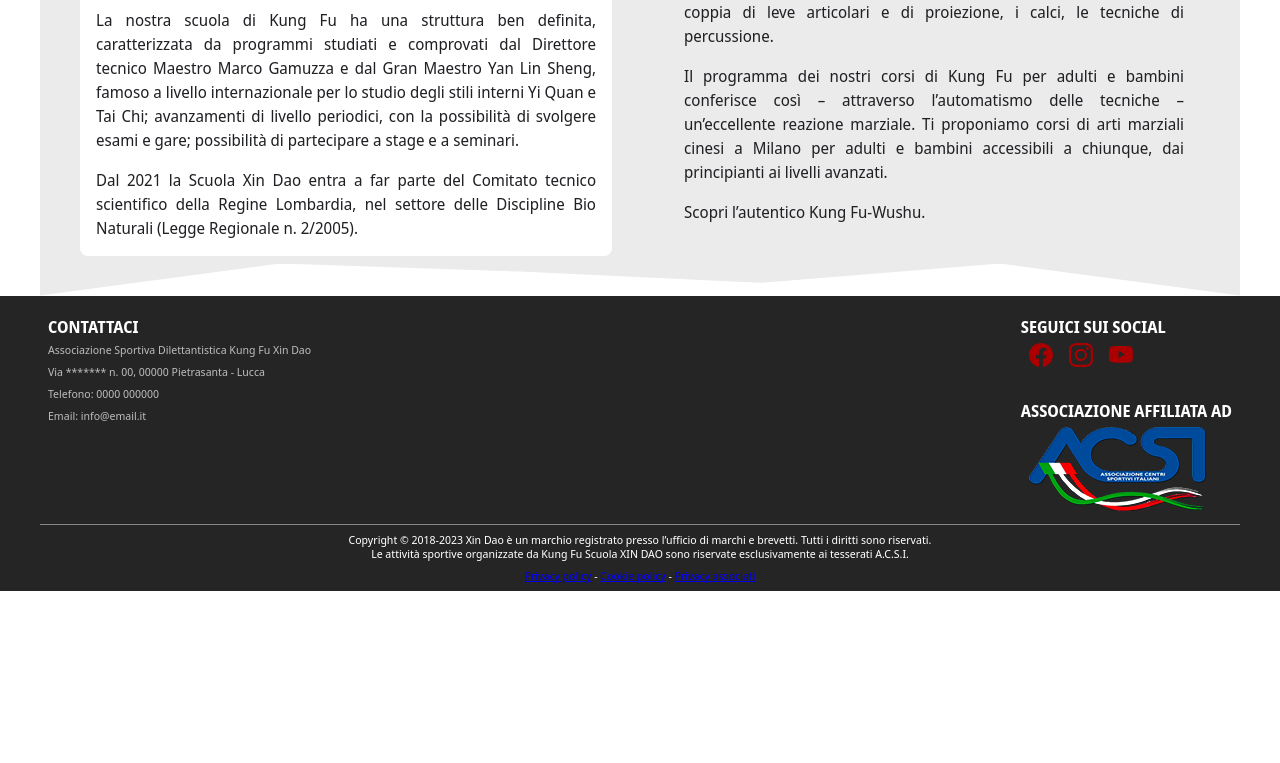
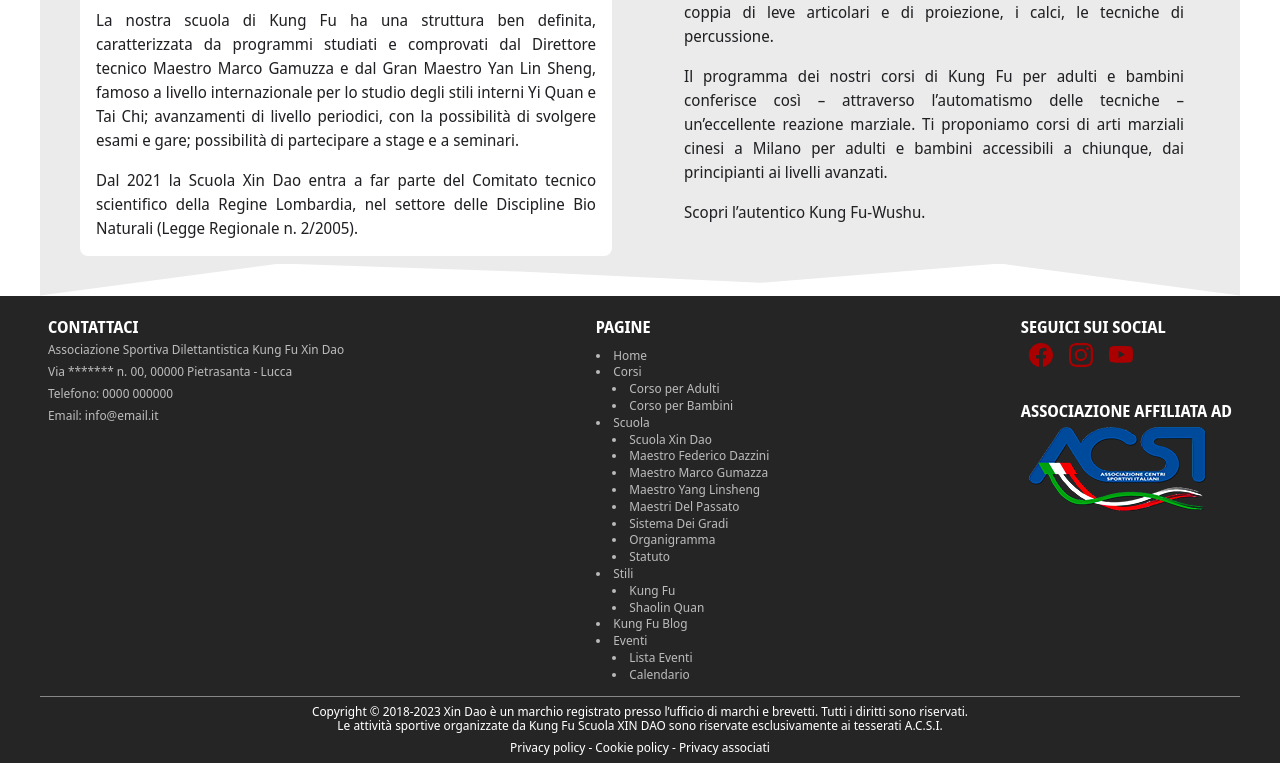
Before and after one commit to mircobe87/xindaoversilia-react, a Next.js app: page / in a window 1280 px wide. Shown: the part 1067-1830 px from the top of the page. Before the commit the page ends 1658 px from the top, so only its background shows below. Built offline with nearby package versions, Linux system fonts and the light colour scheme.

Commit message:
add page links to the footer

```diff
--- a/components/Footer.jsx
+++ b/components/Footer.jsx
@@ -15,6 +15,39 @@ export default function Footer() {
                     <p>Via ******* n. 00, 00000 Pietrasanta - Lucca</p>
                     <p>Telefono: 0000 000000</p>
                     <p>Email: info@email.it</p>
+                </div>
+                <div>
+                    <h1>pagine</h1>
+                    <ul>
+                        <li><Link href="/">Home</Link></li>
+                        <li>Corsi</li>
+                        <ul>
+                            <li><Link href="/corsi/adulti">Corso per Adulti</Link></li>
+                            <li><Link href="/corsi/bambini">Corso per Bambini</Link></li>
+                        </ul>
+                        <li>Scuola</li>
+                        <ul>
+                            <li><Link href="/scuola/xin_dao">Scuola Xin Dao</Link></li>
+                            <li><Link href="/scuola/maestro_dazzini">Maestro Federico Dazzini</Link></li>
+                            <li><Link href="/scuola/maestro_gumazza">Maestro Marco Gumazza</Link></li>
+                            <li><Link href="/scuola/maestro_linsheng">Maestro Yang Linsheng</Link></li>
+                            <li><Link href="/scuola/maestri_passato">Maestri Del Passato</Link></li>
+                            <li><Link href="/scuola/sistema_gradi">Sistema Dei Gradi</Link></li>
+                            <li><Link href="/scuola/organigramma">Organigramma</Link></li>
+                            <li><Link href="/scuola/statuto">Statuto</Link></li>
+                        </ul>
+                        <li>Stili</li>
+                        <ul>
+                            <li><Link href="/stili/kung_fu">Kung Fu</Link></li>
+                            <li><Link href="/stili/shaolin_quan">Shaolin Quan</Link></li>
+                        </ul>
+                        <li><Link href="/blog/blog-index">Kung Fu Blog</Link></li>
+                        <li>Eventi</li>
+                        <ul>
+                            <li><Link href="/eventi/lista">Lista Eventi</Link></li>
+                            <li><Link href="/eventi/calendario">Calendario</Link></li>
+                        </ul>
+                    </ul>
                 </div>
                 <div>
                     <div>
--- a/components/footer.module.css
+++ b/components/footer.module.css
@@ -1,7 +1,12 @@
 .boilerplate {
     background-color: #252525;
     color: #ffffff;
-    font-size: 0.8rem;
+    font-size: 0.9rem;
+}
+
+.boilerplate a {
+    text-decoration: none;
+    color: inherit;
 }
 
 .recap {
@@ -40,6 +45,19 @@
     margin: 8px;
 }
 
+.recap ul {
+    color: #bababa;
+    display: block;
+    list-style: none;
+    list-style-type: disc;
+    list-style-position: inside;
+    padding: 0;
+}
+
+.recap ul ul{
+    padding-left: 16px;
+}
+
 .copyright {
     border-top: 1px solid #878787;
     text-align: center;
```
